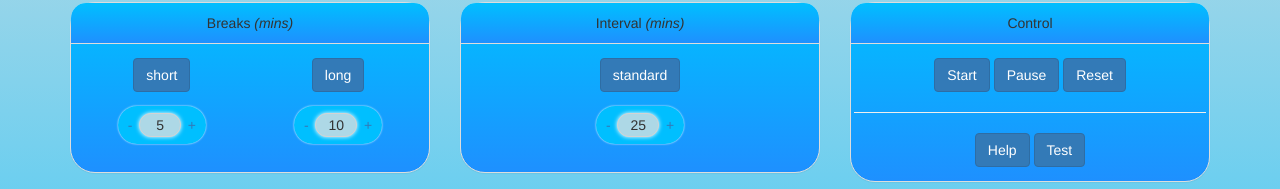
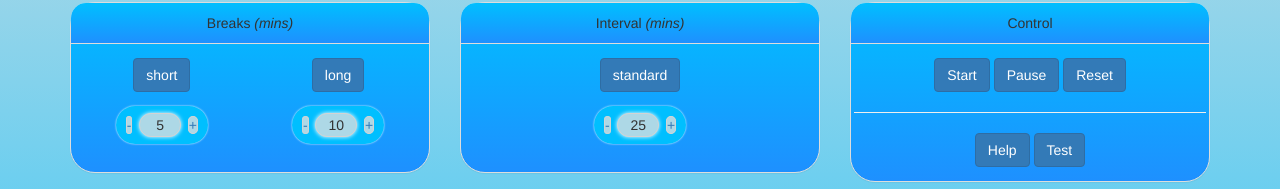
Before and after one commit to nikrb/Pomodoro, a plain HTML site: page index.html in a window 1280 px wide. Shown: the part 112-301 px from the top of the page. Drawn offline with nearby package versions, Linux system fonts and the light colour scheme.

Commit message:
tweak layout/style minutes adjustment anchor buttons

```diff
--- a/css/style.css
+++ b/css/style.css
@@ -65,6 +65,12 @@ a {
   box-shadow: 0 0 2px white;
   border-radius: 3em;
 }
+.input-well a {
+  background-color: lightblue;
+  border: 1px solid lightgray;
+  border-radius: 5px;
+}
+
 .text-input {
   width:3em;
   margin: 0.5em auto !important;
--- a/index.html
+++ b/index.html
@@ -39,7 +39,7 @@
                 <div>
                   <button class='btn btn-primary'>short</button>
                 </div>
-                <div class='input-well'>
+                <div class='input-well input-med'>
                   <a href='#'>-</a>
                   <input type='text' id='short_break_minutes' class='text-center text-input' value=5 />
                   <a href='#'>+</a>
@@ -49,7 +49,7 @@
                 <div>
                   <button class='btn btn-primary'>long</button>
                 </div>
-                <div class='input-well'>
+                <div class='input-well input-med'>
                   <a href='#'>-</a>
                   <input type='text' id='long_break_minutes' class='text-center text-input' value=10 />
                   <a href='#'>+</a>
@@ -69,7 +69,7 @@
               <div>
                 <button class='btn btn-primary'>standard</button>
               </div>
-              <div class='input-well'>
+              <div class='input-well input-med'>
                 <a href='#'>-</a>
                 <input type='text' id='interval_minutes' class='text-center text-input' value=25 />
                 <a href='#'>+</a>
```
